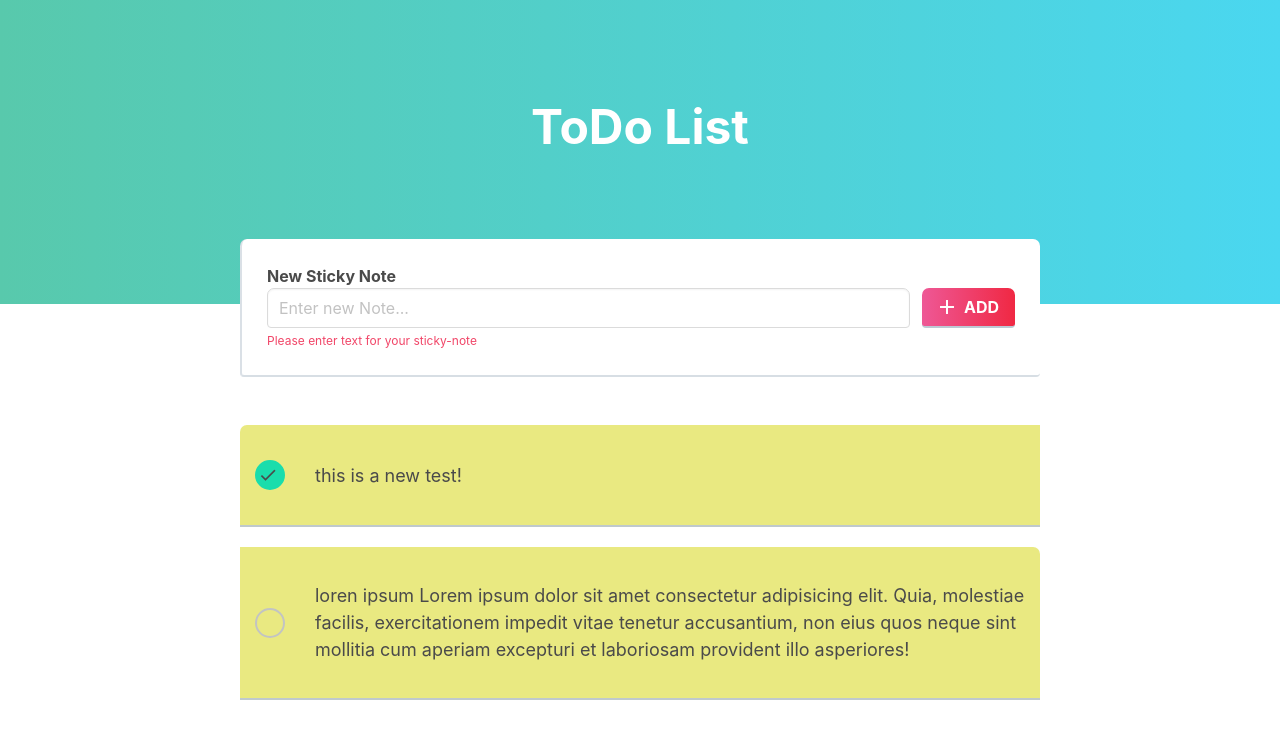
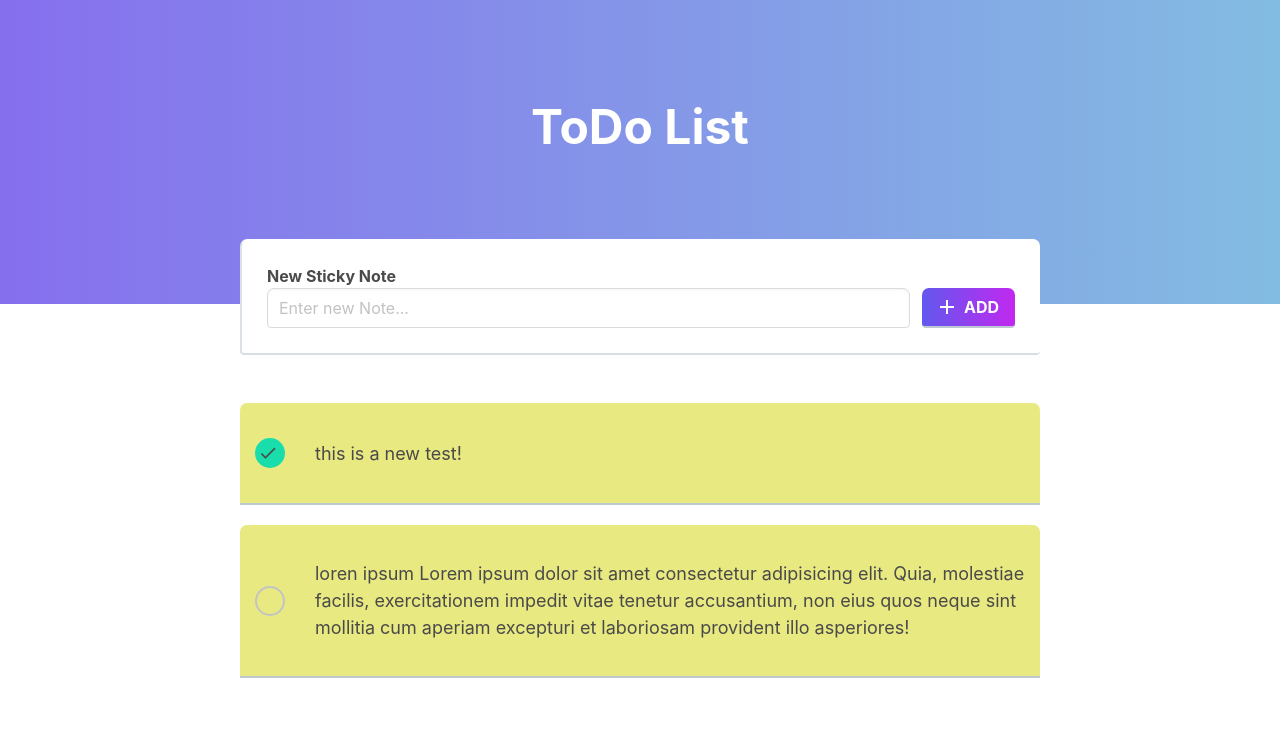
Before and after one commit to RinaDCV/Project-To-Do-List, an Angular app: page / in a window 1280 px wide. Shown: the top 738 px of the page. Built offline with nearby package versions, Linux system fonts and the light colour scheme.

Commit message:
made completed check clickable

```diff
--- a/src/app/home-page/home-page.component.css
+++ b/src/app/home-page/home-page.component.css
@@ -1,6 +1,6 @@
 /* this is only for the header */
 .heading-section {
-    background: linear-gradient(to right, rgb(88, 201, 172), rgb(74,215,240));
+    background: linear-gradient(to right, rgb(134, 111, 238), rgb(131, 188, 226));
     padding: 100px;
     padding-bottom: 150px;
 
--- a/src/app/stack/stack.component.css
+++ b/src/app/stack/stack.component.css
@@ -1,6 +1,162 @@
-*{
-    margin:0px;
+.container {
+    width: 800px;
+
+
 }
-main{
-    padding: 24px;
+
+.add-todo-box{
+    padding: 25px;
+
+    border-radius: 4px;
+    margin-top: -65px ;
+    background-color: white;
+    border-bottom: 2px solid rgba(189, 200, 211, 0.599);
+    border-left: 2px solid rgba(189, 200, 211, 0.551);
 }
+
+button {
+    border:none;
+    background: linear-gradient(to right, rgb(98, 88, 238), rgb(193, 40, 240));
+    color:white;
+    font-weight: 660;
+    border-bottom: 2px solid rgb(189, 200, 211);
+
+}
+
+i.material-icons {
+    margin-right: 5px;
+    margin-left: -3px;
+
+}
+
+.todo-item {
+    display: flex;
+    align-items:center;
+    position: relative;
+
+    cursor: pointer;
+
+    font-size: 18px;
+    padding: 35px 15px;
+    background: rgb(233, 233, 129);
+    margin-bottom: 20px;
+    border-bottom: 2px solid rgba(189, 200, 211, 0.932);
+
+}
+
+
+.todo-item.completed .check-box{
+    background: rgb(26, 221, 172) ;
+    border-color: rgb(26, 221, 172) ;
+
+}
+.todo-item.completed .check-box i.material-icons{
+
+    opacity: 1;
+}
+
+.todo-item .check-box{
+    display: flex;
+    flex-shrink: 0;
+
+    border: 2px solid  rgb(194, 196, 195);
+    border-radius: 50%;
+
+    margin-right: 30px;
+
+    height: 30px;
+    width: 30px;
+
+    text-align: center;
+
+    transition: background-color .2s;
+
+
+}
+
+.check-box i.material-icons{
+    font-size: 20px;
+    margin:auto;
+    margin-right: 5px;
+
+    /* hide by default */
+    opacity: 0;
+
+    transition: opacity 0.2s;
+
+}
+
+.todo-item:hover .check-box {
+    background:rgb(194, 196, 195);
+
+}
+.todo-item:hover .check-box i.material-icons{
+    opacity: .50;
+}
+
+
+.todo-text .todo-control-button {
+    position: absolute;
+    bottom: 0px;
+    right: 5px;
+
+    color: #333;
+
+    display: flex;
+
+          /* hide by default */
+          opacity: 0;
+          visibility: hidden;
+          transform: translateY(10px);
+
+          transition: opacity 0.2s visibility 0.2s;
+
+
+}
+
+.todo-item:hover .todo-control-button{
+    opacity: 1;
+    visibility: visible;
+    transform: translateY(0px);
+
+    transition-delay: .4s;
+
+}
+
+
+
+.todo-controls-box .todo-control-button i.material-icons{
+   display: flex;
+   color:rgb(107, 107, 107);
+   text-align: center;
+   padding: 4px 2px 4px 4px;
+
+
+}
+
+
+.todo-controls-box .todo-control-button i.material-icons:hover{
+    color: #333;
+    background: rgb(241, 245, 194);
+
+
+
+}
+
+.todo-controls-box .todo-control-button i.material-icons:active{
+    background: rgb(133, 133, 133);
+
+}
+
+
+:first-of-type{
+
+    border-top-left-radius: 7px;
+
+
+}
+:last-of-type {
+
+    border-top-right-radius: 7px;
+
+}
--- a/src/app/stack/stack.component.html
+++ b/src/app/stack/stack.component.html
@@ -1,14 +1,18 @@
-<main>
+<div>
+<div class="todo-item" (click)="onStickyNoteClicked()" [class.completed]="stickyNote.completed">
+    <div class="check-box">
+        <i class="material-icons">done</i>
+    </div>
 
-<section>
+    <div class="todo-text">
+        {{ stickyNote.text }}
+        <div class="todo-controls-box">
+            <div class="todo-control-button">
+                <i class="material-icons">edit</i>
 
-    <div>
-
+                <i class="material-icons">delete</i>
+            </div>
+        </div>
     </div>
-</section>
-
-
-
-
-
-</main>
+</div>
+</div>
--- a/src/app/stack/stack.component.ts
+++ b/src/app/stack/stack.component.ts
@@ -1,4 +1,5 @@
-import { Component } from '@angular/core';
+import { Component, OnInit, Input, Output, EventEmitter} from '@angular/core';
+import { StickyNote } from '../shared/stickyNote.model';
 import { StickyNoteComponent } from '../sticky-note/sticky-note.component';
 
 @Component({
@@ -6,6 +7,23 @@ import { StickyNoteComponent } from '../sticky-note/sticky-note.component';
   templateUrl: './stack.component.html',
   styleUrls: ['./stack.component.css']
 })
-export class StackComponent {
+export class StackComponent implements OnInit {
+
+  @Input()
+  stickyNote!: StickyNote;
+
+  @Output() stickyNoteClicked = new EventEmitter<string>();
+
+
+  constructor() {}
+
+  ngOnInit():void {
+
+  }
+
+  onStickyNoteClicked(): void{
+    this.stickyNoteClicked.emit();
+
+  }
 
 }
--- a/src/app/sticky-note/sticky-note.component.css
+++ b/src/app/sticky-note/sticky-note.component.css
@@ -5,7 +5,6 @@ h2{
     font-weight: bold;
 
 }
-
 .container {
     width: 800px;
 
@@ -24,7 +23,7 @@ h2{
 
 button {
     border:none;
-    background: linear-gradient(to right, rgb(238, 88, 150), rgb(240, 40, 67));
+    background: linear-gradient(to right, rgb(98, 88, 238), rgb(193, 40, 240));
     color:white;
     font-weight: 660;
     border-bottom: 2px solid rgb(189, 200, 211);
--- a/src/app/sticky-note/sticky-note.component.html
+++ b/src/app/sticky-note/sticky-note.component.html
@@ -25,12 +25,12 @@
                 </p>
               </div>
 
-          <div *ngIf="todoTextField.invalid" >
+          <div *ngIf="todoTextField.invalid && showValidationErrors">
                <p class="help is-danger" *ngIf="todoTextField!.errors?.['required']"
                >Please enter text for your sticky-note</p>
               <p class="help is-danger" *ngIf="todoTextField!.errors?.['minlength']"
                >Sticky-note must be atleast 3 characters</p>
-              <p class="help is-danger" *ngIf="todoTextField!.errors?.['maxlength']"
+              <p class="help is-danger" *ngIf="todoTextField!.errors?.['maxlengthd']"
                >Sticky-note can not exceed 250 characters</p>
           </div>
             </form>
@@ -42,48 +42,17 @@
     <div class="container">
 
         <div class="todo-list">
-            <div class="todo-item" *ngFor="let stickyNote of stickyNote"
-                [class.completed]="stickyNote.completed">
-                <div class="check-box">
-                    <i class="material-icons">done</i>
-                </div>
 
-                <div class="todo-text">
-                        {{ stickyNote.text}}
-                    <div class="todo-controls-box">
-                        <div class="todo-control-button">
-                        <i class="material-icons">edit</i>
-
-                        <i class="material-icons">delete</i>
-                        </div>
-                    </div>
-                </div>
+            <app-stack *ngFor= "let stickyNote of stickyNote"
+                        [stickyNote]="stickyNote"
+                        (stickyNoteClicked)="setCompleted(stickyNote)">
+            </app-stack>
 
             </div>
 
-                <!-- <div class="todo-item">
-                    <div class="check-box">
-                        <i class="material-icons">done</i>
-                    </div>
-                    <div class="todo-text">
-                        This is a placeholder for the todo text
-
-                        <div class="todo-controls-box">
-                            <div class="todo-control-button">
-                            <i class="material-icons">edit</i>
-
-                            <i class="material-icons">delete</i>
-                            </div>
-                        </div>
-
-                    </div>
-
-                </div> -->
-
-        </div>
-
-    </div>
 
 
 
+
+    </div>
 </section>
--- a/src/app/sticky-note/sticky-note.component.ts
+++ b/src/app/sticky-note/sticky-note.component.ts
@@ -13,7 +13,7 @@ export class StickyNoteComponent implements OnInit {
 
   stickyNote: StickyNote[] = [];
 
-  showValidationErrors : boolean = false;
+  showValidationErrors : boolean= false;
 
   constructor(private dataService: DataService) { }
 
@@ -25,16 +25,24 @@ export class StickyNoteComponent implements OnInit {
   onFormSubmit(form: NgForm){
 
 
+
     // none of these code will be reachable if the form is invalid
-
 
     this.dataService.addstickyNote(new StickyNote(form.value.text));
 
-    if (form.invalid) return alert("Form is invalid");
+    this.showValidationErrors= false;
+    form.reset()
 
+    if (form.invalid) return this.showValidationErrors= true;
+    else
+    return;
 
-    form.reset()
 
   }
 
+  setCompleted(stickyNote: StickyNote){
+    //set stickyNote to completed
+    stickyNote.completed = !stickyNote.completed;
+  }
+
 }
```
